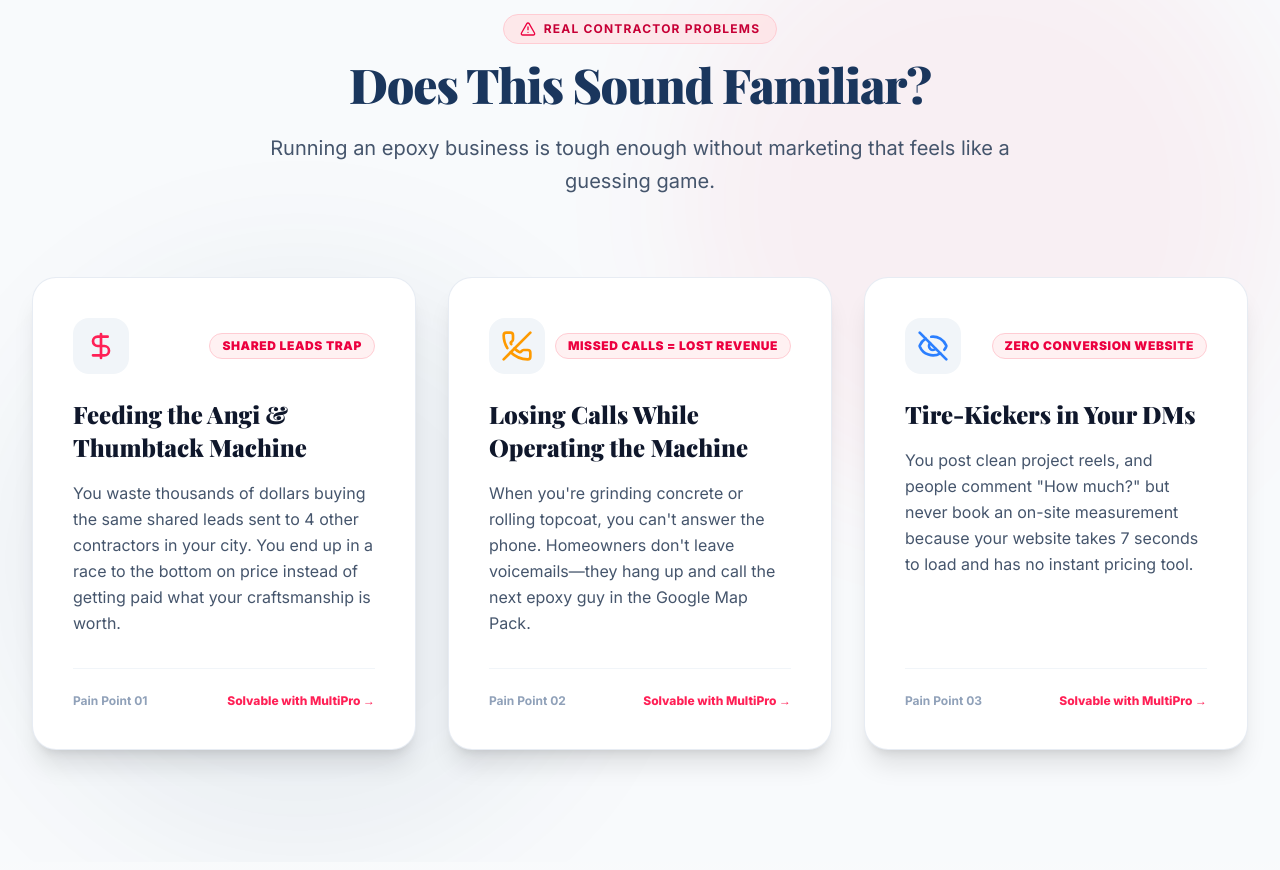
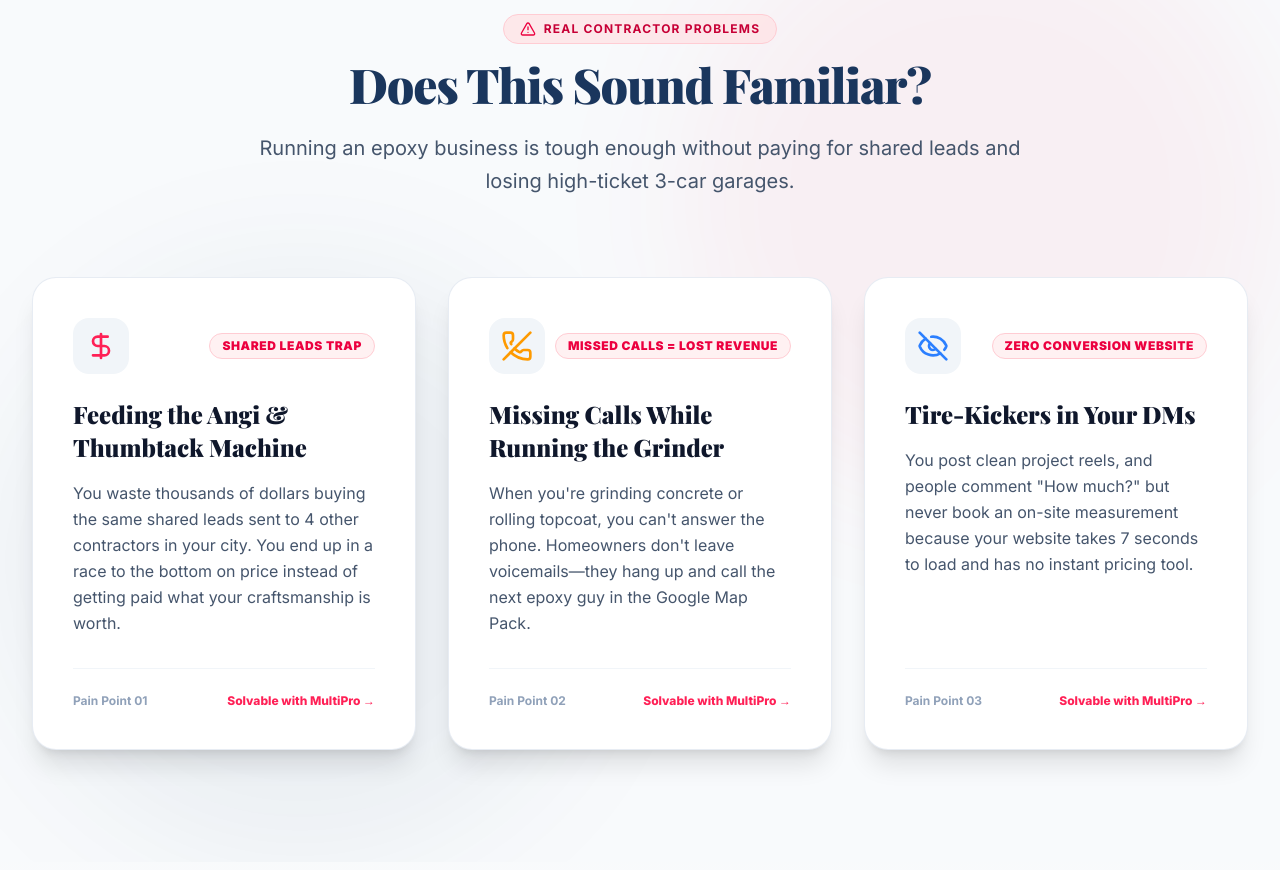
Before and after one commit to mahabubkabir40-ai/multipro-digital, a Next.js app: page / in a window 1280 px wide. Shown: the part 900-1770 px from the top of the page. Built offline with nearby package versions, Linux system fonts and the light colour scheme; a web font is replaced by a local one.

Commit message:
Polish ProblemSolution section: Update Card 2 title to Running the Grinder and sharpen subheading

```diff
--- a/src/components/ProblemSolution.tsx
+++ b/src/components/ProblemSolution.tsx
@@ -14,7 +14,7 @@ export default function ProblemSolution() {
     {
       id: 2,
       badge: "Card 2: Missing High-Dollar Jobs on the Grinder",
-      title: "Losing Calls While Operating the Machine",
+      title: "Missing Calls While Running the Grinder",
       body: "When you're grinding concrete or rolling topcoat, you can't answer the phone. Homeowners don't leave voicemails—they hang up and call the next epoxy guy in the Google Map Pack.",
       icon: <PhoneOff className="w-8 h-8 text-amber-500" />,
       tag: "Missed Calls = Lost Revenue",
@@ -46,7 +46,7 @@ export default function ProblemSolution() {
             Does This Sound Familiar?
           </h2>
           <p className="text-lg sm:text-xl text-slate-600 font-sans leading-relaxed">
-            Running an epoxy business is tough enough without marketing that feels like a guessing game.
+            Running an epoxy business is tough enough without paying for shared leads and losing high-ticket 3-car garages.
           </p>
         </div>
 
```
